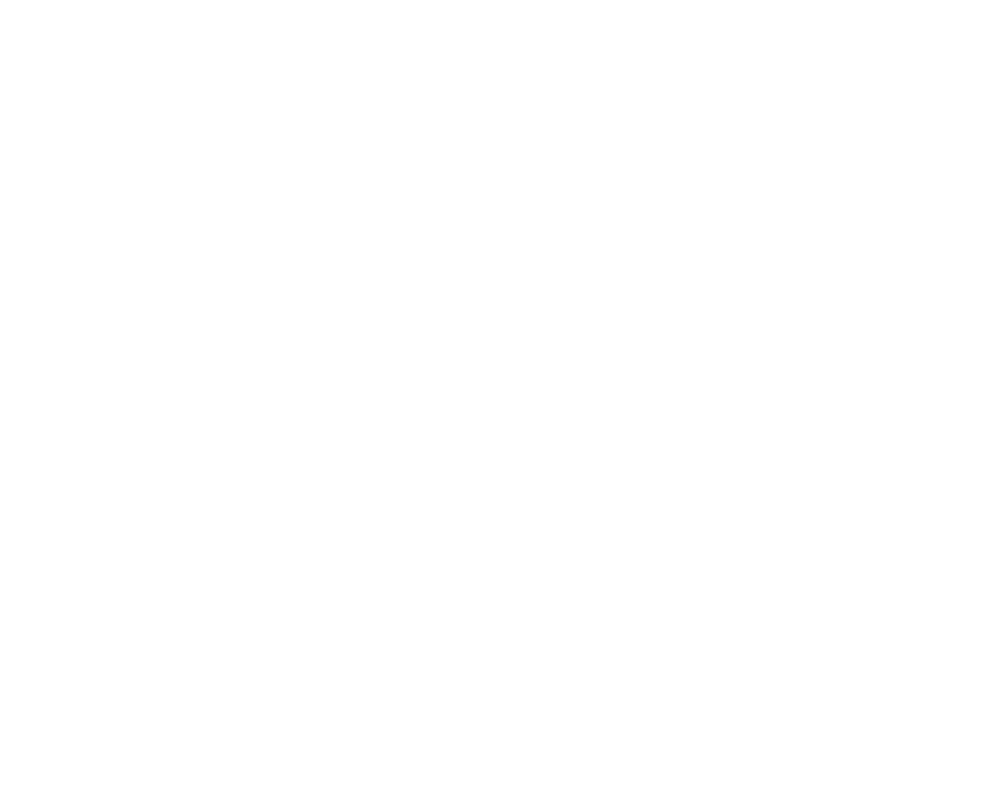
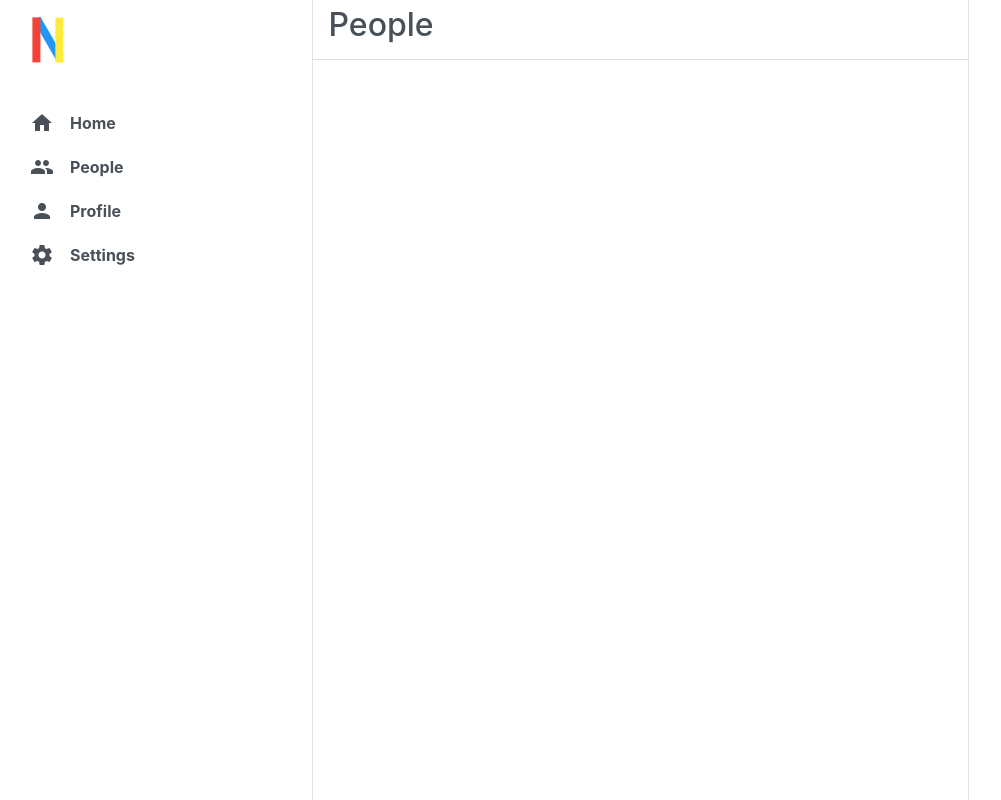
Before and after one commit to danielkanangila/web50-network, a React (Create React App) app in the folder network/static/network/: page /people in a window 1280 px wide. Shown: the whole page, without its empty margins (0-1001 px from the left). Built offline with nearby package versions, Linux system fonts and the light colour scheme; sample sign-in values are in the browser's storage.

Commit message:
updated main components routes structure

```diff
--- a/network/static/network/src/App.js
+++ b/network/static/network/src/App.js
@@ -6,13 +6,19 @@ import Login from "./components/Login";
 import CompleteRegistration from "./components/CompleteRegistration";
 import ProtectedRoute from "./components/ProtectedRoute";
 import Route from "./components/Route";
-import Main from "./components/Main";
 import Logout from "./components/Logout";
+import Home from "./components/Home";
+import People from "./components/People";
+import Profile from "./components/Profile";
+import Settings from "./components/Settings";
 
 const App = () => {
   return (
     <Switch>
-      <ProtectedRoute exact path="/" component={Main} />
+      <ProtectedRoute exact path="/" component={Home} />
+      <ProtectedRoute path="/people" component={People} />
+      <ProtectedRoute path="/profile" component={Profile} />
+      <ProtectedRoute path="/settings" component={Settings} />
       <ProtectedRoute
         path="/complete-registration"
         component={CompleteRegistration}
@@ -20,6 +26,9 @@ const App = () => {
       <ProtectedRoute path="/logout" component={Logout} />
       <Route path="/register" component={Register} />
       <Route path="/login" component={Login} />
+      <Route>
+        <h1>Not Found</h1>
+      </Route>
     </Switch>
   );
 };
--- a/network/static/network/src/AppBar.js
+++ b/network/static/network/src/components/AppBar.js
@@ -2,7 +2,7 @@ import React from "react";
 // import { Link } from "react-router-dom";
 // import Logo from "./components/Logo";
 
-const AppBar = () => {
+const AppBar = ({ title, subTitle }) => {
   //   const [isLogoVisible, setIsLogoVisible] = useState(false);
 
   //   useEffect(() => {
@@ -19,7 +19,7 @@ const AppBar = () => {
           <Logo />
         </Link>
       )} */}
-      <h2 className="title">Home</h2>
+      <h2 className="title">{title}</h2>
     </div>
   );
 };
--- a/network/static/network/src/components/Home.js
+++ b/network/static/network/src/components/Home.js
@@ -1,7 +1,8 @@
 import React from "react";
+import Layout from "./Layout";
 
 const Home = () => {
-  return <div></div>;
+  return <Layout appBar={{ title: "Home" }}></Layout>;
 };
 
 export default Home;
--- /dev/null
+++ b/network/static/network/src/components/Layout.js
@@ -0,0 +1,24 @@
+import React from "react";
+
+import AppBar from "./AppBar";
+import SidebarLeft from "./SidebarLeft";
+import SidebarRight from "./SidebarRight";
+
+const Layout = ({ appBar, children }) => {
+  return (
+    <div>
+      <div className="container-responsive">
+        <div className="row">
+          <SidebarLeft />
+          <div className="center-content">
+            <AppBar title={appBar.title} subTitle={appBar?.subTitle} />
+            <div className="center-content--body">{children}</div>
+          </div>
+          <SidebarRight />
+        </div>
+      </div>
+    </div>
+  );
+};
+
+export default Layout;
--- a/network/static/network/src/components/Main.js
+++ /dev/null
@@ -1,44 +0,0 @@
-import React from "react";
-import { NavLink } from "react-router-dom";
-
-import AppBar from "../AppBar";
-import Logo from "./Logo";
-
-const Main = () => {
-  return (
-    <div className="container-responsive">
-      <div className="row">
-        <div className="sidebar sidebar-left fixed">
-          <div className="sidebar-header">
-            <Logo />
-          </div>
-          <div className="sidebar-nav mt-3">
-            <NavLink className="sidebar-nav--item" to="/">
-              <span class="material-icons mr-2">home</span>
-              Home
-            </NavLink>
-            <NavLink className="sidebar-nav--item" to="/peoples ">
-              <span class="material-icons mr-2">people</span>
-              People
-            </NavLink>
-            <NavLink className="sidebar-nav--item" to="/profile">
-              <span class="material-icons mr-2">person</span>
-              Profile
-            </NavLink>
-            <NavLink className="sidebar-nav--item" to="/profile">
-              <span class="material-icons mr-2">settings</span>
-              Settings
-            </NavLink>
-          </div>
-        </div>
-        <div className="center-content">
-          <AppBar title="Home" subTitle="" />
-          <div className="center-content--body"></div>
-        </div>
-        <div className="sidebar sidebar-right fixed"></div>
-      </div>
-    </div>
-  );
-};
-
-export default Main;
--- a/network/static/network/src/components/People.js
+++ b/network/static/network/src/components/People.js
@@ -1,7 +1,8 @@
 import React from "react";
+import Layout from "./Layout";
 
 const People = () => {
-  return <div></div>;
+  return <Layout appBar={{ title: "People" }}></Layout>;
 };
 
 export default People;
--- a/network/static/network/src/components/Profile.js
+++ b/network/static/network/src/components/Profile.js
@@ -1,7 +1,8 @@
 import React from "react";
+import Layout from "./Layout";
 
 const Profile = () => {
-  return <div></div>;
+  return <Layout appBar={{ title: "Profile" }}></Layout>;
 };
 
 export default Profile;
--- a/network/static/network/src/components/Settings.js
+++ b/network/static/network/src/components/Settings.js
@@ -1,7 +1,8 @@
 import React from "react";
+import Layout from "./Layout";
 
 const Settings = () => {
-  return <div></div>;
+  return <Layout appBar={{ title: "Settings" }}></Layout>;
 };
 
 export default Settings;
--- a/network/static/network/src/components/SidebarLeft.js
+++ b/network/static/network/src/components/SidebarLeft.js
@@ -1,7 +1,33 @@
 import React from "react";
+import { NavLink } from "react-router-dom";
+import Logo from "./Logo";
 
 const SidebarLeft = () => {
-  return <div></div>;
+  return (
+    <div className="sidebar sidebar-left fixed">
+      <div className="sidebar-header">
+        <Logo />
+      </div>
+      <div className="sidebar-nav mt-3">
+        <NavLink className="sidebar-nav--item" to="/">
+          <span className="material-icons mr-3">home</span>
+          Home
+        </NavLink>
+        <NavLink className="sidebar-nav--item" to="/people">
+          <span className="material-icons mr-3">people</span>
+          People
+        </NavLink>
+        <NavLink className="sidebar-nav--item" to="/profile">
+          <span className="material-icons mr-3">person</span>
+          Profile
+        </NavLink>
+        <NavLink className="sidebar-nav--item" to="/settings">
+          <span className="material-icons mr-3">settings</span>
+          Settings
+        </NavLink>
+      </div>
+    </div>
+  );
 };
 
 export default SidebarLeft;
--- a/network/static/network/src/components/SidebarRight.js
+++ b/network/static/network/src/components/SidebarRight.js
@@ -1,7 +1,7 @@
 import React from "react";
 
 const SidebarRight = () => {
-  return <div></div>;
+  return <div className="sidebar sidebar-right fixed"></div>;
 };
 
 export default SidebarRight;
```
Also changed, not shown: network/static/network/src/components/MainBody.js (deleted, +0 -7 lines).
